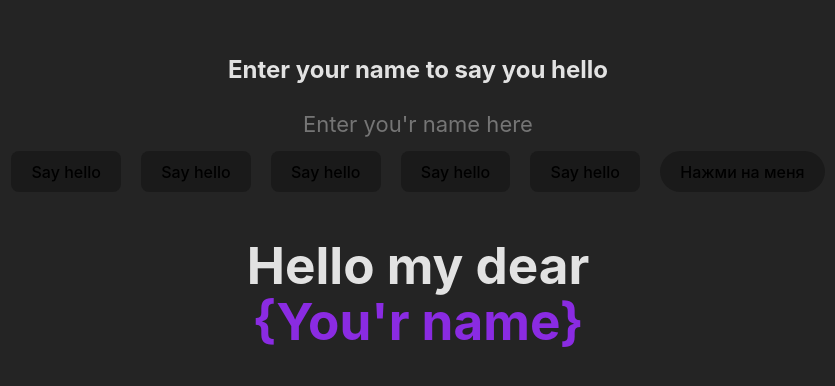
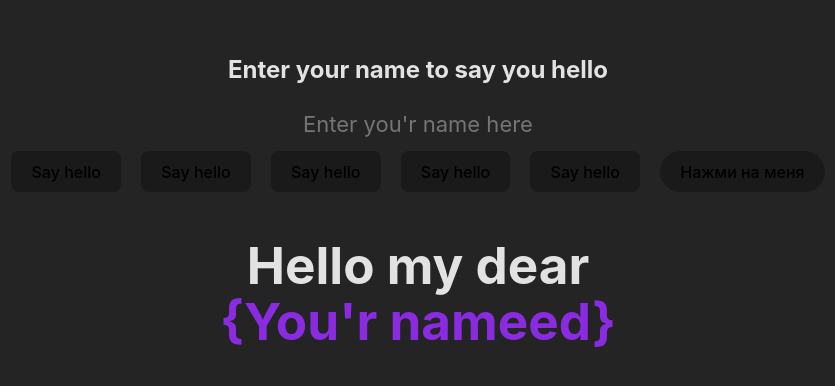
Before and after one commit to BakSnn/TypeScript-and-React, a React (Vite) app: page / in a window 1280 px wide. Shown: the part 192-578 px from the top of the page, without its empty margins (222-1057 px from the left). Built offline with nearby package versions, Linux system fonts and the light colour scheme.

Commit message:
changed text

```diff
--- a/src/App.tsx
+++ b/src/App.tsx
@@ -14,7 +14,7 @@ function App() {
   }) => {
     setInputValue(event.target.value)
   }
-  const [prop, setProp] = useState("{You'r name}")
+  const [prop, setProp] = useState("{You'r nameed}")
   const [inputvalue, setInputValue] = useState('')
 
   return (
```
